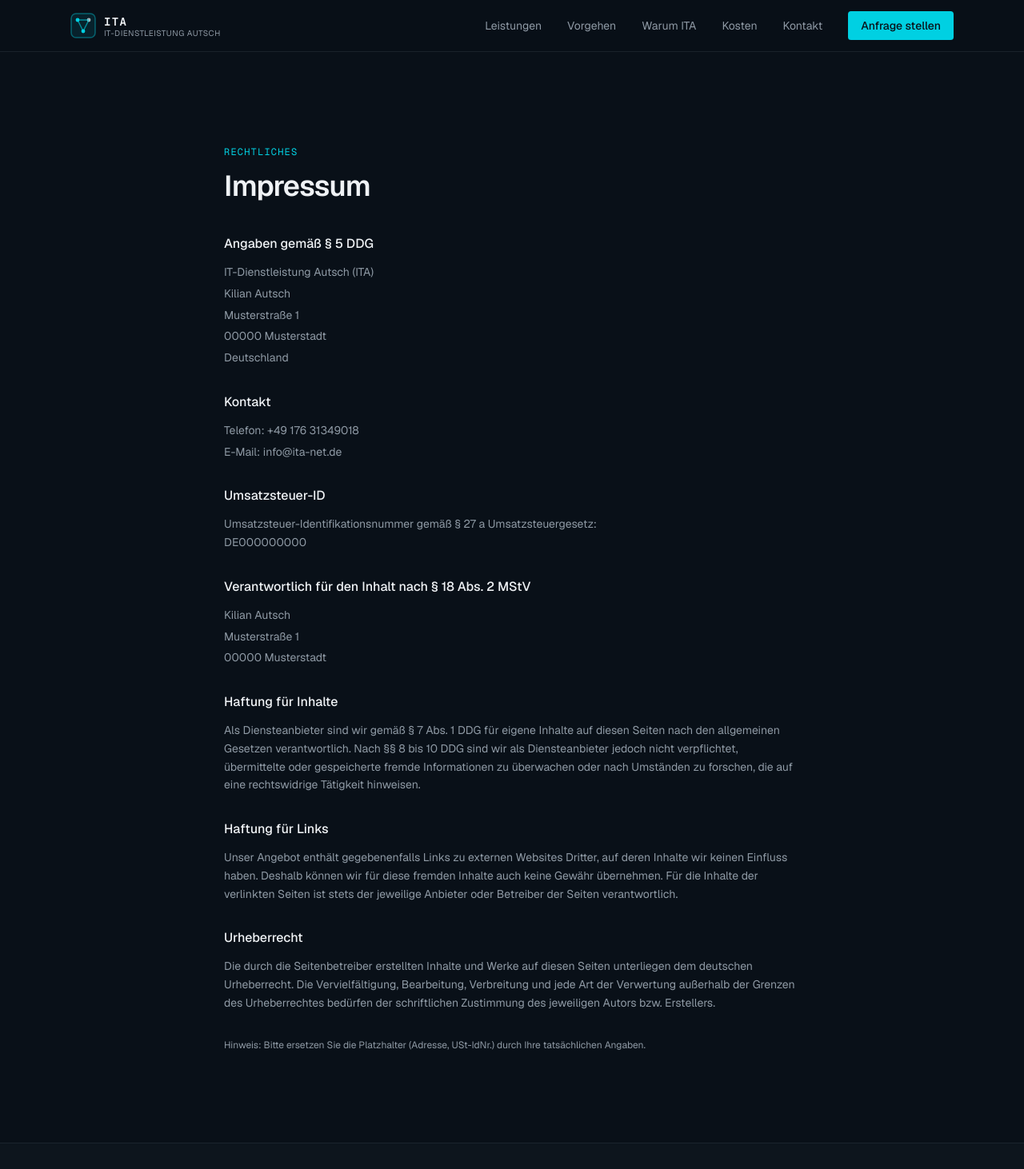
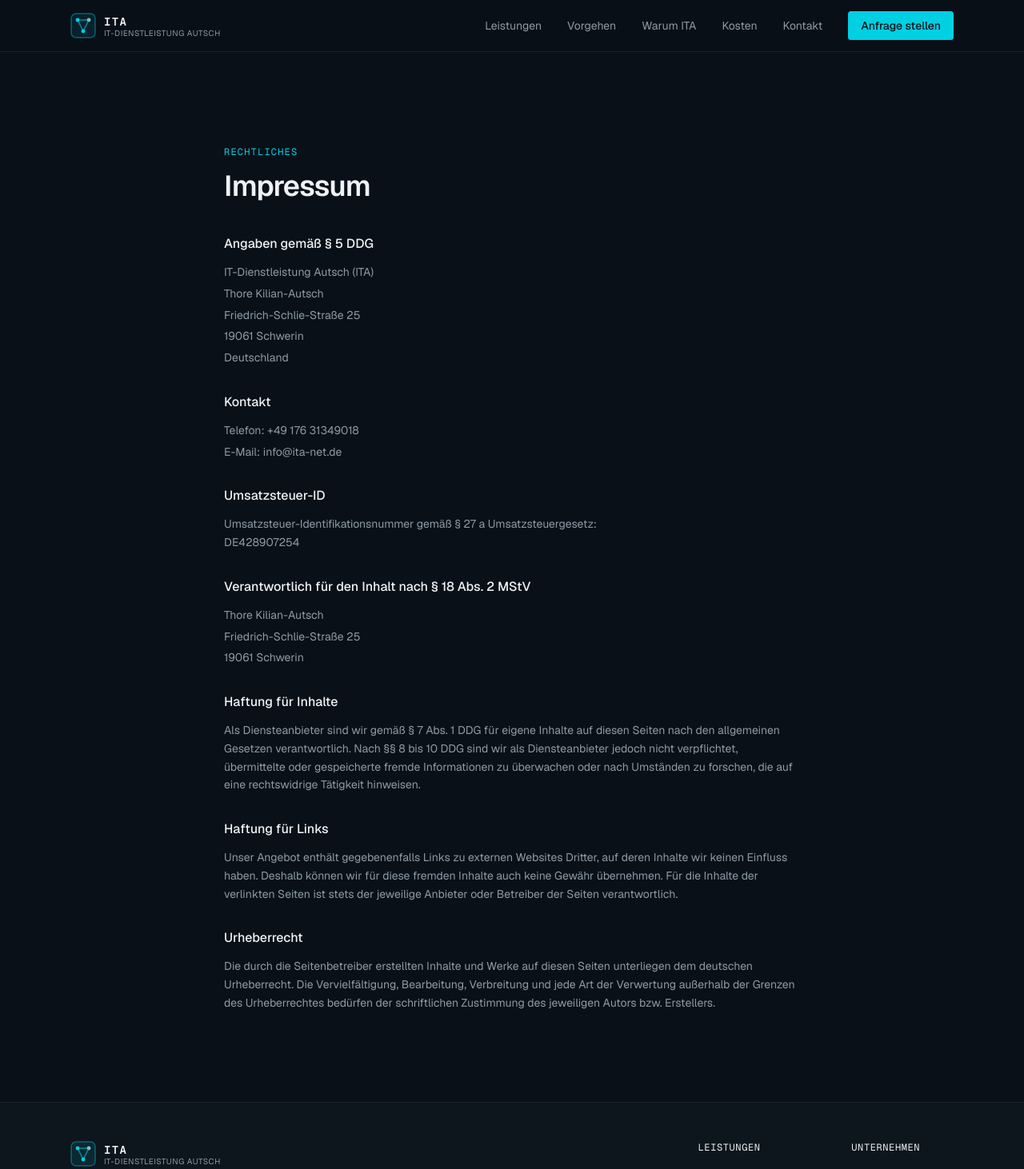
Before and after one commit to kilianautsch-code/ITA, a Next.js app: page /impressum in a window 1280 px wide. Shown: the top 1462 px of the page at 80% size. Built offline with nearby package versions, Linux system fonts and the light colour scheme.

Commit message:
Update Impressum legal details

```diff
--- a/app/impressum/page.tsx
+++ b/app/impressum/page.tsx
@@ -22,9 +22,9 @@ export default function ImpressumPage() {
             <div className="mt-10 flex flex-col gap-8">
               <Block title="Angaben gemäß § 5 DDG">
                 <p>IT-Dienstleistung Autsch (ITA)</p>
-                <p>Kilian Autsch</p>
-                <p>Musterstraße 1</p>
-                <p>00000 Musterstadt</p>
+                <p>Thore Kilian-Autsch</p>
+                <p>Friedrich-Schlie-Straße 25</p>
+                <p>19061 Schwerin</p>
                 <p>Deutschland</p>
               </Block>
 
@@ -37,14 +37,14 @@ export default function ImpressumPage() {
                 <p>
                   Umsatzsteuer-Identifikationsnummer gemäß § 27 a Umsatzsteuergesetz:
                   <br />
-                  DE000000000
+                  DE428907254
                 </p>
               </Block>
 
               <Block title="Verantwortlich für den Inhalt nach § 18 Abs. 2 MStV">
-                <p>Kilian Autsch</p>
-                <p>Musterstraße 1</p>
-                <p>00000 Musterstadt</p>
+                <p>Thore Kilian-Autsch</p>
+                <p>Friedrich-Schlie-Straße 25</p>
+                <p>19061 Schwerin</p>
               </Block>
 
               <Block title="Haftung für Inhalte">
@@ -75,10 +75,6 @@ export default function ImpressumPage() {
                 </p>
               </Block>
 
-              <p className="text-xs leading-relaxed text-muted-foreground">
-                Hinweis: Bitte ersetzen Sie die Platzhalter (Adresse, USt-IdNr.) durch Ihre tatsächlichen
-                Angaben.
-              </p>
             </div>
           </div>
         </section>
```
